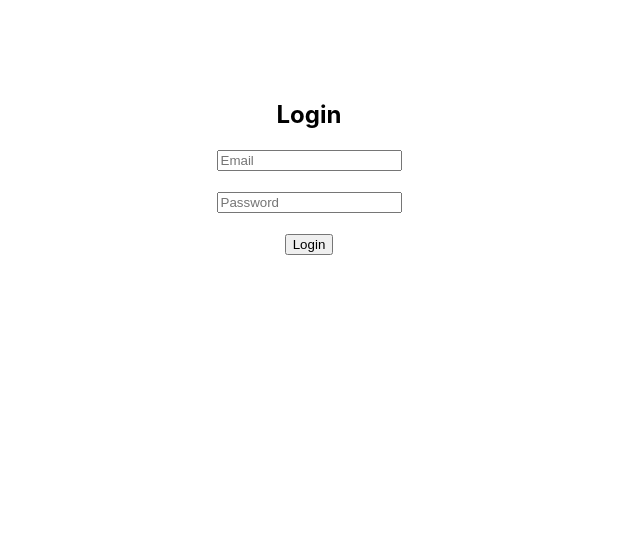
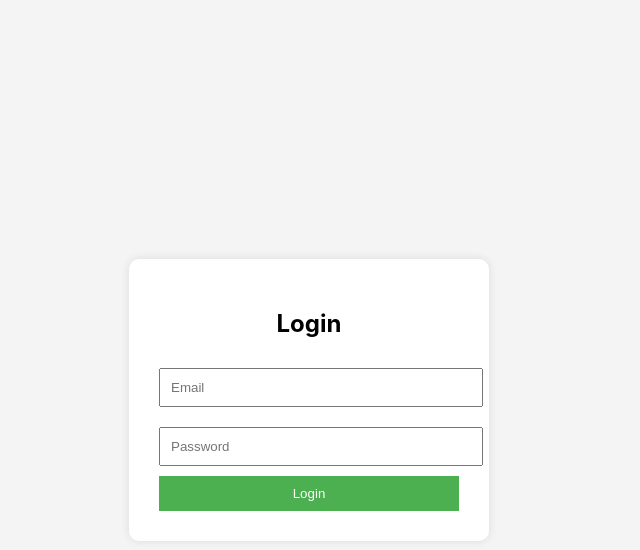
Before and after one commit to mnjomnjo/food-recipe-app, a React (Create React App) app in the folder client/: page / in a window 1280 px wide. Shown: the top 550 px of the page, without its empty margins (331-971 px from the left). Built offline with nearby package versions, Linux system fonts and the light colour scheme.

Commit message:
improve login UI design

```diff
--- /dev/null
+++ b/client/src/pages/Login.css
@@ -0,0 +1,31 @@
+.login-container {
+  display: flex;
+  justify-content: center;
+  align-items: center;
+  height: 100vh;
+  background: #f4f4f4;
+}
+
+.login-box {
+  background: white;
+  padding: 30px;
+  border-radius: 10px;
+  width: 300px;
+  text-align: center;
+  box-shadow: 0 0 10px rgba(0,0,0,0.1);
+}
+
+.login-box input {
+  width: 100%;
+  padding: 10px;
+  margin: 10px 0;
+}
+
+.login-box button {
+  width: 100%;
+  padding: 10px;
+  background: #4CAF50;
+  color: white;
+  border: none;
+  cursor: pointer;
+}
--- a/client/src/pages/Login.jsx
+++ b/client/src/pages/Login.jsx
@@ -1,5 +1,6 @@
 import { useState } from "react";
 import axios from "axios";
+import "./Login.css";
 
 function Login() {
   const [email, setEmail] = useState("");
@@ -22,17 +23,16 @@ function Login() {
   };
 
   return (
-    <div style={{ textAlign: "center", marginTop: "100px" }}>
-      <h2>Login</h2>
+    <div className="login-container">
+      <form className="login-box" onSubmit={handleLogin}>
+        <h2>Login</h2>
 
-      <form onSubmit={handleLogin}>
         <input
           type="email"
           placeholder="Email"
           value={email}
           onChange={(e) => setEmail(e.target.value)}
         />
-        <br /><br />
 
         <input
           type="password"
@@ -40,7 +40,6 @@ function Login() {
           value={password}
           onChange={(e) => setPassword(e.target.value)}
         />
-        <br /><br />
 
         <button type="submit">Login</button>
       </form>
```
